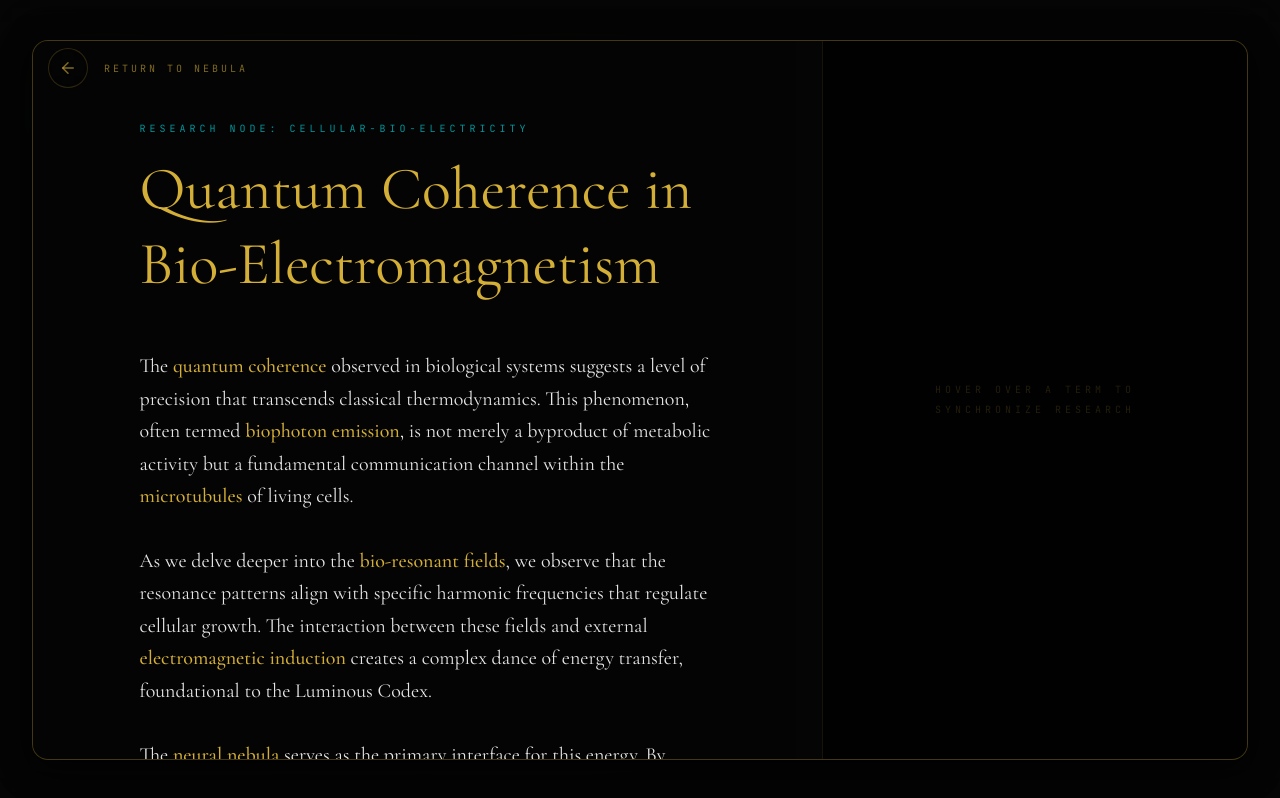
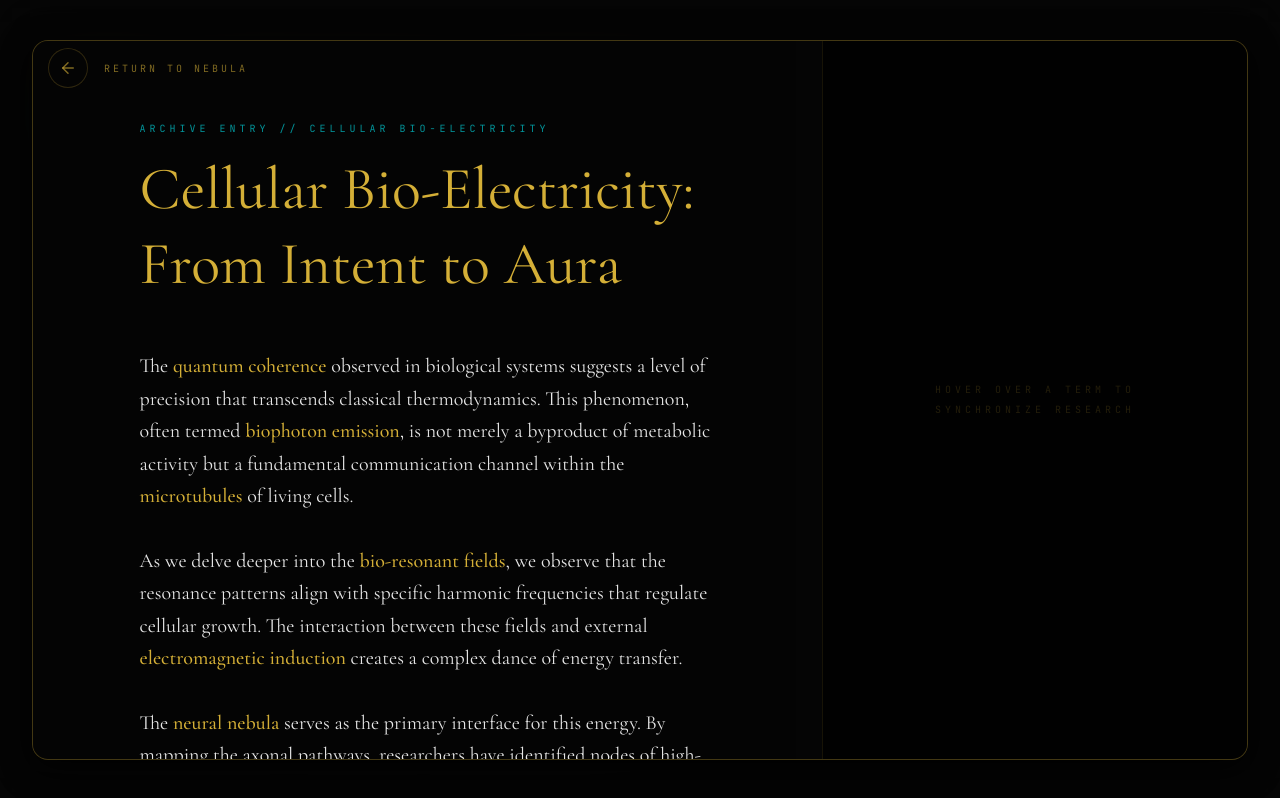
Before and after one commit to Tagi17/digital-codex, a Next.js app: page / in a window 1280 px wide. Both pictures are taken after a click on the element "CELLULAR BIO-ELECTRICITY". Built offline with nearby package versions, Linux system fonts and the light colour scheme.

Commit message:
fix: resolve ArticleViewer navigation lockup and implement dynamic content loading

```diff
--- a/src/components/ArticleViewer.tsx
+++ b/src/components/ArticleViewer.tsx
@@ -1,10 +1,11 @@
 "use client";
 
-import React, { useState, useMemo } from "react";
+import React, { useState, useMemo, useEffect } from "react";
 import { motion, AnimatePresence } from "framer-motion";
 import Image from "next/image";
 import { ArrowLeft } from "lucide-react";
 import journeyData from "@/data/journey_content.json";
+import articlesData from "@/data/articles.json";
 import { NodeData } from "@/hooks/useNebula";
 
 interface Definition {
@@ -39,10 +40,25 @@ const Term: React.FC<TermProps> = ({ id, children, onHover }) => {
 interface ArticleViewerProps {
   nodeData: NodeData;
   onClose: () => void;
+  contentId?: string;
 }
 
-const ArticleViewer: React.FC<ArticleViewerProps> = ({ nodeData, onClose }) => {
+const ArticleViewer: React.FC<ArticleViewerProps> = ({ nodeData, onClose, contentId }) => {
   const [activeId, setActiveId] = useState<string | null>(null);
+
+  // Use contentId or nodeData.articleId as fallback
+  const targetId = contentId || nodeData.articleId;
+  const article = targetId ? (articlesData as any)[targetId] : null;
+
+  // Manage body scroll and cursor
+  useEffect(() => {
+    const originalStyle = window.getComputedStyle(document.body).overflow;
+    document.body.style.overflow = "hidden";
+
+    return () => {
+      document.body.style.overflow = originalStyle;
+    };
+  }, []);
 
   const activeDefinition = useMemo(() => {
     if (!activeId) return null;
@@ -66,27 +82,33 @@ const ArticleViewer: React.FC<ArticleViewerProps> = ({ nodeData, onClose }) => {
     });
   };
 
+  if (!article) return null;
+
   return (
     <motion.div
       initial={{ x: "100%", opacity: 0 }}
       animate={{ x: 0, opacity: 1 }}
       exit={{ x: "100%", opacity: 0 }}
       transition={{ type: "spring", damping: 25, stiffness: 200 }}
-      className="fixed inset-0 z-50 flex items-center justify-center p-4 lg:p-8 backdrop-blur-xl bg-obsidian/40"
+      className="fixed inset-0 z-50 flex items-center justify-center p-4 lg:p-8 backdrop-blur-xl bg-obsidian/40 pointer-events-auto"
+      style={{ cursor: 'auto' }}
     >
-      {/* Close Button / Back Arrow */}
+      {/* Close Button / Back Arrow - Enhanced Clickability */}
       <button
-        onClick={onClose}
-        className="absolute top-12 left-12 z-[60] flex items-center gap-4 text-auric-gold/60 hover:text-auric-gold transition-colors group"
+        onClick={(e) => {
+          e.stopPropagation();
+          onClose();
+        }}
+        className="absolute top-12 left-12 z-[100] flex items-center gap-4 text-auric-gold/60 hover:text-auric-gold transition-colors group cursor-pointer pointer-events-auto"
       >
-        <div className="w-10 h-10 rounded-full border border-auric-gold/20 flex items-center justify-center group-hover:border-auric-gold/40 bg-obsidian/40 backdrop-blur-md">
+        <div className="w-10 h-10 rounded-full border border-auric-gold/20 flex items-center justify-center group-hover:border-auric-gold/40 bg-obsidian/60 backdrop-blur-md">
           <ArrowLeft size={18} />
         </div>
         <span className="font-mono text-[10px] uppercase tracking-[0.3em]">Return to Nebula</span>
       </button>
 
       {/* Glassmorphism Container */}
-      <div className="w-full max-w-7xl h-full max-h-[90vh] glass rounded-2xl overflow-hidden flex border border-auric-gold/20 shadow-2xl relative">
+      <div className="w-full max-w-7xl h-full max-h-[90vh] glass rounded-2xl overflow-hidden flex border border-auric-gold/20 shadow-2xl relative pointer-events-auto">
         {/* LEFT: Scrollable Research Text */}
         <main className="w-[65%] h-full overflow-y-auto custom-scrollbar p-10 lg:p-20 bg-obsidian/60">
           <div className="max-w-xl mx-auto">
@@ -96,7 +118,7 @@ const ArticleViewer: React.FC<ArticleViewerProps> = ({ nodeData, onClose }) => {
               transition={{ delay: 0.2 }}
               className="font-mono text-[10px] text-bio-cyan/60 tracking-[0.4em] uppercase mb-4"
             >
-              Research Node: {nodeData.id}
+              Archive Entry // {nodeData.title}
             </motion.div>
 
             <motion.h1
@@ -105,11 +127,11 @@ const ArticleViewer: React.FC<ArticleViewerProps> = ({ nodeData, onClose }) => {
               transition={{ delay: 0.3 }}
               className="font-serif text-4xl lg:text-6xl text-auric-gold leading-tight mb-12"
             >
-              {journeyData.title}
+              {article.title}
             </motion.h1>
 
             <div className="space-y-8 font-serif text-lg lg:text-xl leading-relaxed text-white/90">
-              {journeyData.content.map((item, idx) => (
+              {article.content.map((item: any, idx: number) => (
                 <motion.p
                   key={idx}
                   initial={{ opacity: 0, y: 10 }}
--- /dev/null
+++ b/src/data/articles.json
@@ -0,0 +1,19 @@
+{
+  "intent-to-aura": {
+    "title": "Cellular Bio-Electricity: From Intent to Aura",
+    "content": [
+      {
+        "type": "paragraph",
+        "text": "The <Term id='coherence'>quantum coherence</Term> observed in biological systems suggests a level of precision that transcends classical thermodynamics. This phenomenon, often termed <Term id='biophotons'>biophoton emission</Term>, is not merely a byproduct of metabolic activity but a fundamental communication channel within the <Term id='microtubules'>microtubules</Term> of living cells."
+      },
+      {
+        "type": "paragraph",
+        "text": "As we delve deeper into the <Term id='bio-resonant-fields'>bio-resonant fields</Term>, we observe that the resonance patterns align with specific harmonic frequencies that regulate cellular growth. The interaction between these fields and external <Term id='electromagnetic-induction'>electromagnetic induction</Term> creates a complex dance of energy transfer."
+      },
+      {
+        "type": "paragraph",
+        "text": "The <Term id='neural-nebula'>neural nebula</Term> serves as the primary interface for this energy. By mapping the axonal pathways, researchers have identified nodes of high-intensity luminescence that correspond to peak cognitive performance."
+      }
+    ]
+  }
+}
```
